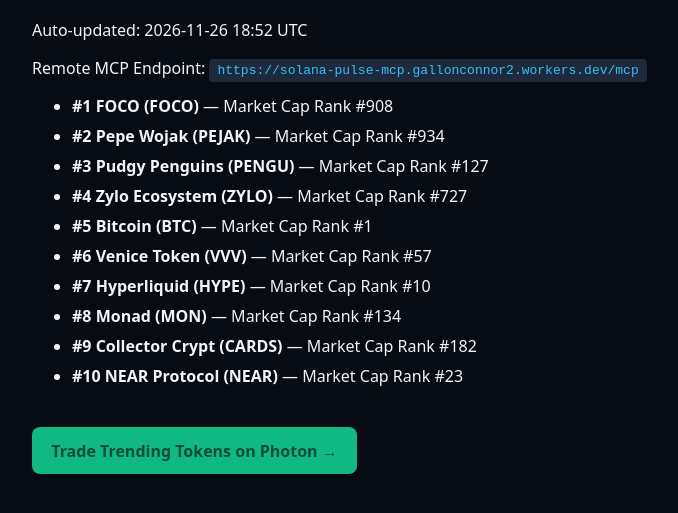
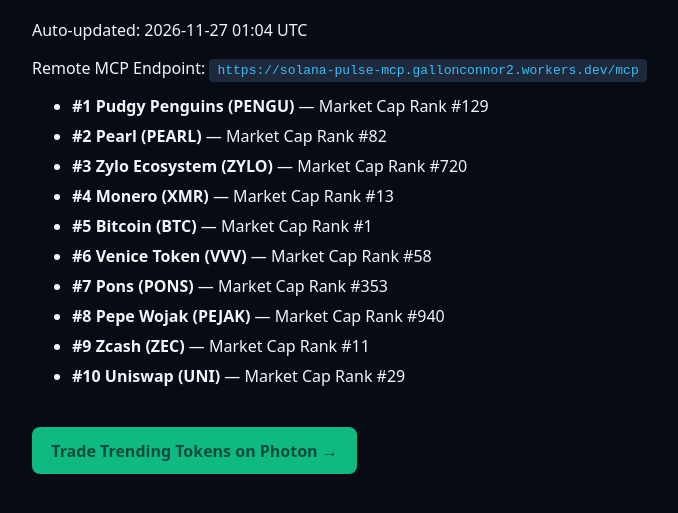
Before and after one commit to Terminalcut/agent-scaffold-mcp, a plain HTML site: page pulse.html in a window 1280 px wide. Shown: the part 99-612 px from the top of the page, without its empty margins (208-886 px from the left). Drawn offline with Linux system fonts and the light colour scheme.

Commit message:
Auto-update live SEO pulse

```diff
--- a/pulse.html
+++ b/pulse.html
@@ -3,7 +3,7 @@
 <head>
   <meta charset="UTF-8">
   <meta name="viewport" content="width=device-width,initial-scale=1">
-  <title>Live Solana &amp; Crypto Agent Pulse (2026-11-26 18:52 UTC)</title>
+  <title>Live Solana &amp; Crypto Agent Pulse (2026-11-27 01:04 UTC)</title>
   <style>
     body { font-family: system-ui, sans-serif; background: #070b14; color: #f1f5f9; padding: 2rem; max-width: 800px; margin: auto; }
     a.btn { display: inline-block; margin-top: 1.5rem; background: #10b981; color: #064e3b; padding: 0.8rem 1.2rem; border-radius: 8px; font-weight: 700; text-decoration: none; }
@@ -13,19 +13,19 @@
 </head>
 <body>
   <h1>Live Crypto &amp; AI Agent Market Pulse</h1>
-  <p>Auto-updated: 2026-11-26 18:52 UTC</p>
+  <p>Auto-updated: 2026-11-27 01:04 UTC</p>
   <p>Remote MCP Endpoint: <code>https://solana-pulse-mcp.gallonconnor2.workers.dev/mcp</code></p>
   <ul>
-    <li><strong>#1 FOCO (FOCO)</strong> — Market Cap Rank #908</li>
-<li><strong>#2 Pepe Wojak (PEJAK)</strong> — Market Cap Rank #934</li>
-<li><strong>#3 Pudgy Penguins (PENGU)</strong> — Market Cap Rank #127</li>
-<li><strong>#4 Zylo Ecosystem (ZYLO)</strong> — Market Cap Rank #727</li>
+    <li><strong>#1 Pudgy Penguins (PENGU)</strong> — Market Cap Rank #129</li>
+<li><strong>#2 Pearl (PEARL)</strong> — Market Cap Rank #82</li>
+<li><strong>#3 Zylo Ecosystem (ZYLO)</strong> — Market Cap Rank #720</li>
+<li><strong>#4 Monero (XMR)</strong> — Market Cap Rank #13</li>
 <li><strong>#5 Bitcoin (BTC)</strong> — Market Cap Rank #1</li>
-<li><strong>#6 Venice Token (VVV)</strong> — Market Cap Rank #57</li>
-<li><strong>#7 Hyperliquid (HYPE)</strong> — Market Cap Rank #10</li>
-<li><strong>#8 Monad (MON)</strong> — Market Cap Rank #134</li>
-<li><strong>#9 Collector Crypt (CARDS)</strong> — Market Cap Rank #182</li>
-<li><strong>#10 NEAR Protocol (NEAR)</strong> — Market Cap Rank #23</li>
+<li><strong>#6 Venice Token (VVV)</strong> — Market Cap Rank #58</li>
+<li><strong>#7 Pons (PONS)</strong> — Market Cap Rank #353</li>
+<li><strong>#8 Pepe Wojak (PEJAK)</strong> — Market Cap Rank #940</li>
+<li><strong>#9 Zcash (ZEC)</strong> — Market Cap Rank #11</li>
+<li><strong>#10 Uniswap (UNI)</strong> — Market Cap Rank #29</li>
   </ul>
   <a class="btn" href="https://photon-sol.tinyastro.io/@Sol12" target="_blank" rel="nofollow sponsored">Trade Trending Tokens on Photon →</a>
 </body>
```
